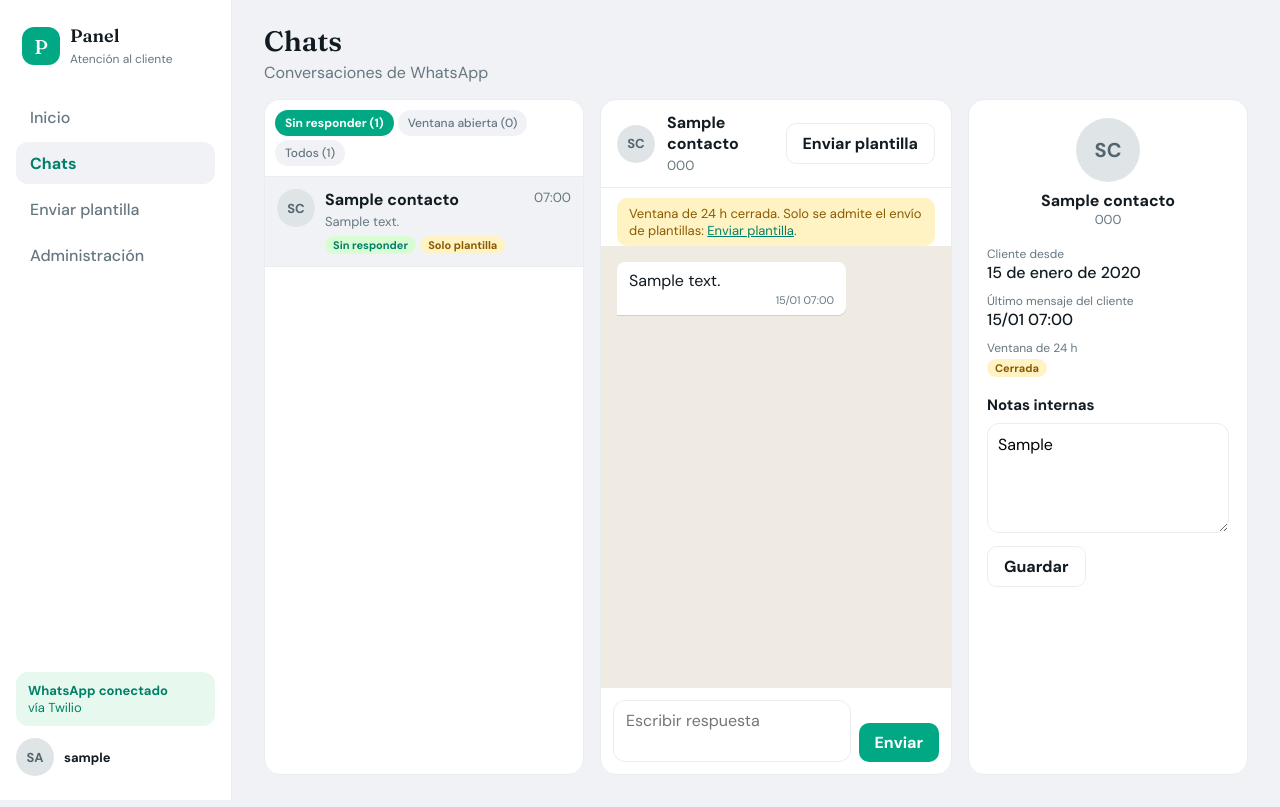
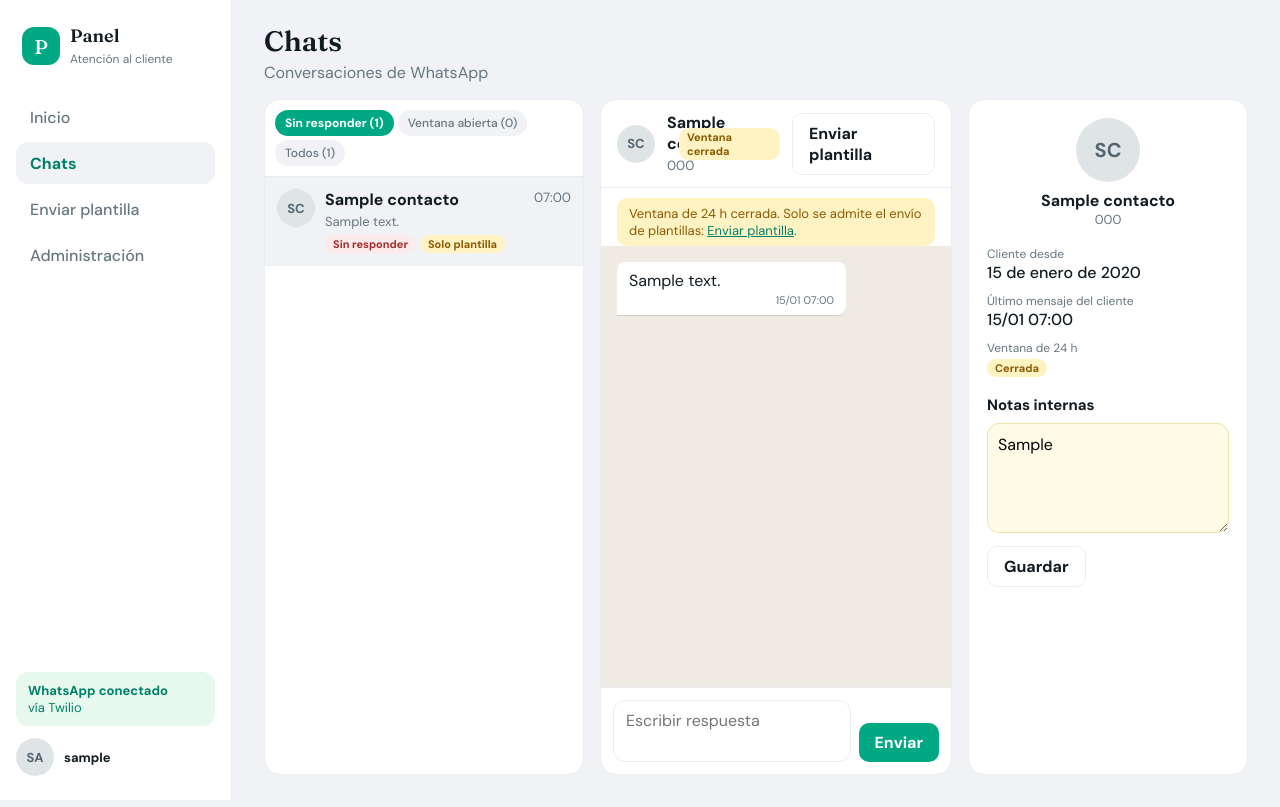
Before and after one commit to zaaaik/wsp_dashboard, a Django app: page /chat/1/ in a window 1280 px wide. Run offline with Django 5.2, Linux system fonts and the light colour scheme; a user stored in the database is signed in; tables that the repository leaves empty hold one stand-in row (values such as "Sample post").

Commit message:
Chats: estados en la Bandeja, ventana en vivo en la Conversación y notas destacadas en la Ficha
- Bandeja: etiquetas Sin responder / Respondido / Solo plantilla
- Conversación: tiempo restante de la ventana en la cabecera (se actualiza con HTMX); el aviso solo aparece si la ventana está cerrada
- Ficha: notas internas con fondo amarillo

Co-Authored-By: Claude Sonnet 5.5 <noreply@anthropic.com>

```diff
--- a/dashboard/chats/templates/chats/_lista.html
+++ b/dashboard/chats/templates/chats/_lista.html
@@ -9,8 +9,8 @@
     <div class="t">
       <div class="r"><b>{{ c }}</b><small>{{ c.ultima_fecha|date:"H:i" }}</small></div>
       <span>{{ c.ultimo_texto|truncatechars:60 }}</span>
-      <div>
-        {% if c.ultima_dir == 'in' %}<span class="chip">Sin responder</span>{% endif %}
+      <div class="chips">
+        {% if c.ultima_dir == 'in' %}<span class="chip sin">Sin responder</span>{% else %}<span class="chip ok">Respondido</span>{% endif %}
         {% if not c.ventana_abierta %}<span class="chip warn">Solo plantilla</span>{% endif %}
       </div>
     </div>
--- a/dashboard/chats/templates/chats/_mensajes.html
+++ b/dashboard/chats/templates/chats/_mensajes.html
@@ -1,6 +1,5 @@
-{% if contacto.ventana_abierta %}
-  <div class="aviso ok">Ventana abierta. Tiempo restante: {{ contacto.ventana_cierra|timeuntil }}.</div>
-{% else %}
+{% if oob %}{% include 'chats/_ventana.html' %}{% endif %}
+{% if not contacto.ventana_abierta %}
   <div class="aviso">Ventana de 24 h cerrada. Solo se admite el envío de plantillas: <a href="{% url 'enviar_plantilla' %}?telefono={{ contacto.telefono|urlencode }}">Enviar plantilla</a>.</div>
 {% endif %}
 {% if error %}<div class="error">{{ error }}</div>{% endif %}
--- /dev/null
+++ b/dashboard/chats/templates/chats/_ventana.html
@@ -0,0 +1 @@
+<span id="ventana-cab" {% if oob %}hx-swap-oob="true"{% endif %} class="chip {% if contacto.ventana_abierta %}ok{% else %}warn{% endif %}">{% if contacto.ventana_abierta %}Ventana abierta: {{ contacto.ventana_cierra|timeuntil }}{% else %}Ventana cerrada{% endif %}</span>
--- a/dashboard/chats/templates/chats/chats.html
+++ b/dashboard/chats/templates/chats/chats.html
@@ -15,6 +15,8 @@
   .conv .r { display: flex; justify-content: space-between; gap: 8px; }
   .conv .r small { color: var(--mut); }
   .conv .t > span { color: var(--mut); font-size: 13px; white-space: nowrap; overflow: hidden; text-overflow: ellipsis; }
+  .conv .chips { display: flex; gap: 4px; flex-wrap: wrap; margin-top: 2px; }
+  .chip.sin { background: #fdeaea; color: #a32d2d; }
   .vacio { color: var(--mut); padding: 16px; margin: 0; }
 
   .cab { padding: 12px 16px; border-bottom: 1px solid var(--line); display: flex; align-items: center; gap: 12px; }
@@ -41,7 +43,8 @@
   .ficha dl { margin: 0; display: grid; gap: 10px; }
   .ficha dt { color: var(--mut); font-size: 12px; }
   .ficha dd { margin: 0; font-weight: 500; }
-  .ficha textarea { width: 100%; min-height: 110px; padding: 10px; border: 1px solid var(--line); border-radius: 12px; resize: vertical; margin: 8px 0; }
+  .ficha textarea { width: 100%; min-height: 110px; padding: 10px; border: 1px solid #efe3a8; background: #fffbe6; border-radius: 12px; resize: vertical; margin: 8px 0; }
+  .ficha textarea:focus { outline: 2px solid #efe3a8; }
   .guardado { color: var(--ok); font-size: 12px; margin-left: 8px; }
 
   @media (max-width: 1100px) { .panel { grid-template-columns: 300px minmax(0, 1fr); } .ficha { display: none; } }
@@ -69,6 +72,7 @@
         <div class="cab">
           <div class="av">{{ contacto.iniciales }}</div>
           <div class="t"><b>{{ contacto }}</b><small>{{ contacto.telefono }}</small></div>
+          {% include 'chats/_ventana.html' %}
           <a class="btn sec" href="{% url 'enviar_plantilla' %}?telefono={{ contacto.telefono|urlencode }}">Enviar plantilla</a>
         </div>
         <div class="conversacion">
--- a/dashboard/chats/views.py
+++ b/dashboard/chats/views.py
@@ -129,7 +129,7 @@ def lista_parcial(request):
 @staff_member_required
 def chat_mensajes(request, pk):
     contacto = get_object_or_404(Contacto, pk=pk)
-    return render(request, 'chats/_mensajes.html', {'contacto': contacto, 'mensajes': contacto.mensajes.all()})
+    return render(request, 'chats/_mensajes.html', {'contacto': contacto, 'mensajes': contacto.mensajes.all(), 'oob': True})
 
 
 @staff_member_required
@@ -145,7 +145,7 @@ def chat_enviar(request, pk):
             enviar_texto(contacto, texto)
         except TwilioRestException as e:
             error = f'No se pudo enviar el mensaje: {e.msg}'
-    return render(request, 'chats/_mensajes.html', {'contacto': contacto, 'mensajes': contacto.mensajes.all(), 'error': error})
+    return render(request, 'chats/_mensajes.html', {'contacto': contacto, 'mensajes': contacto.mensajes.all(), 'error': error, 'oob': True})
 
 
 @staff_member_required
```
